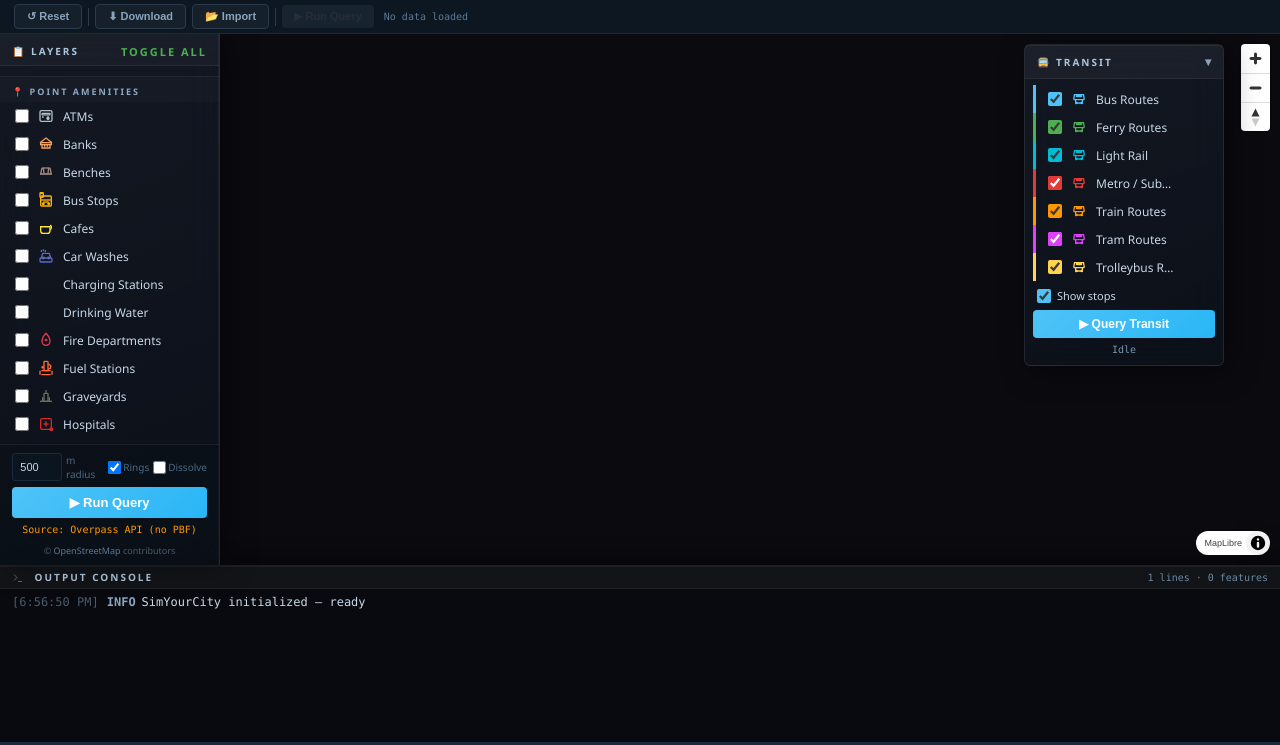
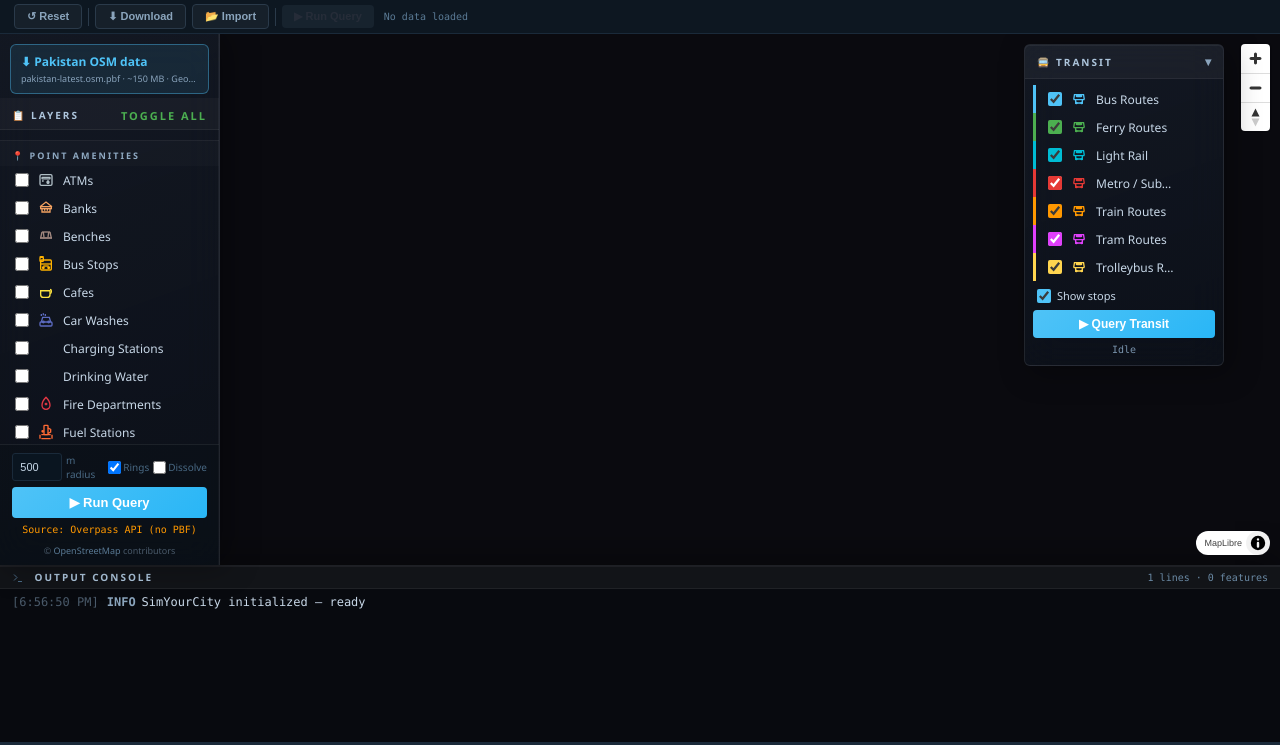
Before and after one commit to retrospectionn/simyourcity, a Flask app: page / in a window 1280 px wide. Shown: the part 55-800 px from the top of the page. Run offline with Flask 3, Linux system fonts and the light colour scheme; data that the repository does not hold is empty.

Commit message:
Add Pakistan OSM extract download card to the sidebar
Links to GeoFabrik's pakistan-latest.osm.pbf at the top of the sidebar
so mapathon participants can grab the data in one click.

Co-Authored-By: Claude Opus 5.5 <noreply@anthropic.com>

```diff
--- a/templates/index.html
+++ b/templates/index.html
@@ -40,7 +40,11 @@
   /* ── Sidebar ─────────────────────────────────────────────────────────────── */
   .sidebar{width:220px;background:linear-gradient(160deg,rgba(32,44,60,.42),rgba(13,20,30,.58));backdrop-filter:blur(18px) saturate(1.5);-webkit-backdrop-filter:blur(18px) saturate(1.5);border-right:1px solid rgba(255,255,255,.09);box-shadow:inset -1px 0 0 rgba(255,255,255,.05),6px 0 30px rgba(0,0,0,.35);flex-shrink:0;display:flex;flex-direction:column;position:absolute;top:0;left:0;bottom:0;z-index:20;transition:width .25s ease,border-color .25s ease,opacity .2s ease}
   .sidebar.hidden{width:0;border-right-color:transparent;opacity:0}
-  .sidebar.hidden .sidebar-scroll,.sidebar.hidden .sidebar-footer,.sidebar.hidden .sidebar-header,.sidebar.hidden .resize-v{display:none}
+  .sidebar.hidden .sidebar-scroll,.sidebar.hidden .sidebar-footer,.sidebar.hidden .sidebar-header,.sidebar.hidden .resize-v,.sidebar.hidden .pbf-card{display:none}
+  .pbf-card{display:block;margin:10px 10px 4px;padding:8px 10px;border-radius:6px;background:#4fc3f71a;border:1px solid #4fc3f766;text-decoration:none;transition:.15s}
+  .pbf-card:hover{background:#4fc3f733;border-color:#4fc3f7}
+  .pbf-card-title{display:block;font-size:12px;font-weight:700;color:#4fc3f7}
+  .pbf-card-sub{display:block;font-size:9px;color:#8aa4bc;margin-top:2px;overflow:hidden;text-overflow:ellipsis;white-space:nowrap}
   .resize-v{position:absolute;top:0;right:-4px;width:8px;height:100%;cursor:col-resize;z-index:60}
   .resize-v:hover{background:rgba(79,195,247,.25)}
   .sidebar-header{padding:10px 12px 6px;font-size:10px;font-weight:700;color:#aec6dd;letter-spacing:2px;text-transform:uppercase;border-bottom:1px solid rgba(255,255,255,.06);background:rgba(255,255,255,.03)}
@@ -203,6 +207,11 @@
 
     <!-- Sidebar -->
     <aside class="sidebar" id="sidebar">
+      <a class="pbf-card" href="https://download.geofabrik.de/asia/pakistan-latest.osm.pbf" rel="noopener"
+         title="Latest OpenStreetMap extract for Pakistan from GeoFabrik (updated daily)">
+        <span class="pbf-card-title">⬇ Pakistan OSM data</span>
+        <span class="pbf-card-sub">pakistan-latest.osm.pbf · ~150 MB · GeoFabrik</span>
+      </a>
       <div class="sidebar-header">
         <span>📋 Layers</span>
         <span style="float:right;color:#4caf50;cursor:pointer;font-size:11px" onclick="toggleAllChecks()">Toggle All</span>
```
